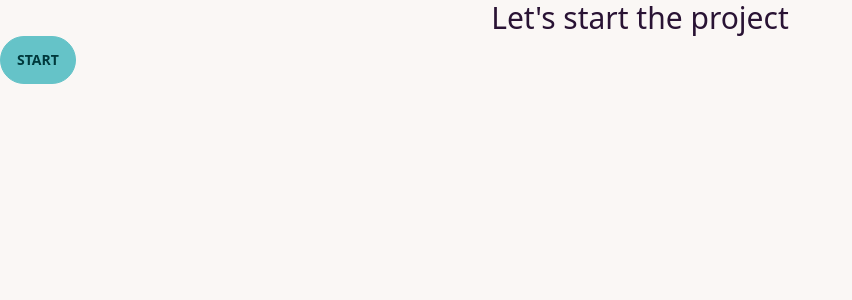
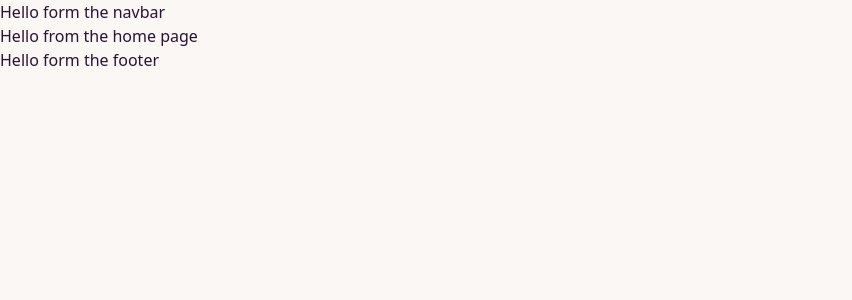
Before and after one commit to muntashir-wahid/mobile-yard-client, a React (Create React App) app: page / in a window 1280 px wide. Shown: the top 300 px of the page, without its empty margins (0-852 px from the left). Built offline with nearby package versions, Linux system fonts and the light colour scheme.

Commit message:
setup basic router and created pages for each routes

```diff
--- a/src/App.js
+++ b/src/App.js
@@ -1,10 +1,8 @@
+import { RouterProvider } from "react-router-dom";
+import router from "./routes/routes/routes";
+
 function App() {
-  return (
-    <div>
-      <h1 className="text-center text-3xl">Let's start the project</h1>
-      <button className="btn btn-primary">Start</button>
-    </div>
-  );
+  return <RouterProvider router={router} />;
 }
 
 export default App;
--- /dev/null
+++ b/src/Layout/Main.js
@@ -0,0 +1,16 @@
+import React from "react";
+import { Outlet } from "react-router-dom";
+import Footer from "../Pages/Shared/Footer/Footer";
+import NavBar from "../Pages/Shared/NavBar/NavBar";
+
+const Main = () => {
+  return (
+    <main>
+      <NavBar />
+      <Outlet />
+      <Footer />
+    </main>
+  );
+};
+
+export default Main;
--- /dev/null
+++ b/src/Pages/ErrorPage/ErrorPage.js
@@ -0,0 +1,11 @@
+import React from "react";
+
+const ErrorPage = () => {
+  return (
+    <div>
+      <h1>Hello from the error Page</h1>
+    </div>
+  );
+};
+
+export default ErrorPage;
--- /dev/null
+++ b/src/Pages/Home/Home/Home.js
@@ -0,0 +1,11 @@
+import React from "react";
+
+const Home = () => {
+  return (
+    <div>
+      <h1>Hello from the home page</h1>
+    </div>
+  );
+};
+
+export default Home;
--- /dev/null
+++ b/src/Pages/Shared/Footer/Footer.js
@@ -0,0 +1,11 @@
+import React from "react";
+
+const Footer = () => {
+  return (
+    <div>
+      <h1>Hello form the footer</h1>
+    </div>
+  );
+};
+
+export default Footer;
--- /dev/null
+++ b/src/Pages/Shared/NavBar/NavBar.js
@@ -0,0 +1,7 @@
+import React from "react";
+
+const NavBar = () => {
+  return <div>Hello form the navbar</div>;
+};
+
+export default NavBar;
--- /dev/null
+++ b/src/routes/routes/routes.js
@@ -0,0 +1,15 @@
+import { createBrowserRouter } from "react-router-dom";
+import Main from "../../Layout/Main";
+import ErrorPage from "../../Pages/ErrorPage/ErrorPage";
+import Home from "../../Pages/Home/Home/Home";
+
+const router = createBrowserRouter([
+  {
+    path: "/",
+    element: <Main />,
+    errorElement: <ErrorPage />,
+    children: [{ index: true, element: <Home /> }],
+  },
+]);
+
+export default router;
```
